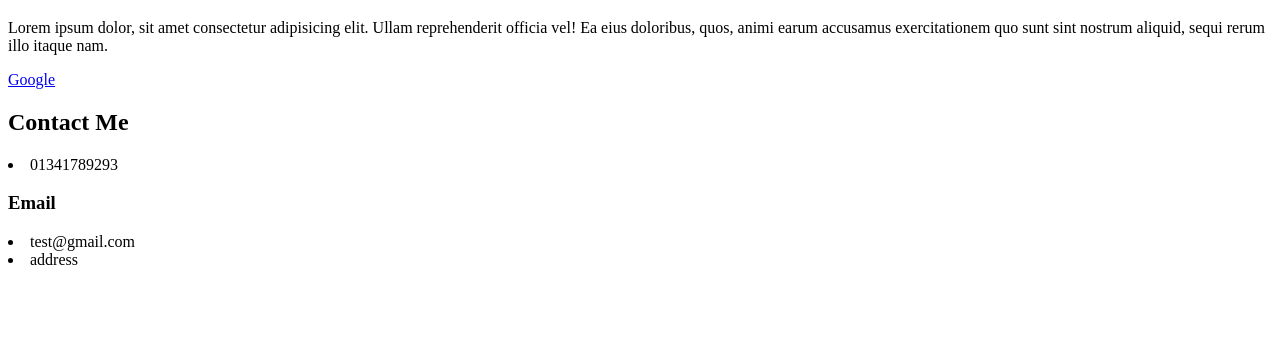
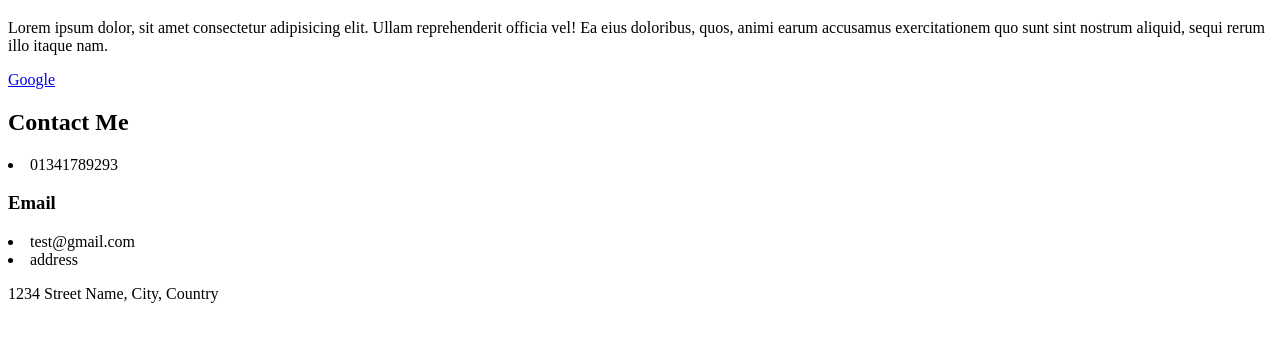
Before and after one commit to tanbhir9589/basic, a plain HTML site: page index.html in a window 1280 px wide. Shown: the part 61-402 px from the top of the page. Drawn offline with Linux system fonts and the light colour scheme.

Commit message:
add address

```diff
--- a/index.html
+++ b/index.html
@@ -15,5 +15,6 @@
     <h3>Email</h3>
     <li>test@gmail.com</li>
     <li>address </li>
+    <p>1234 Street Name, City, Country</p>
 </body>
 </html>
```
